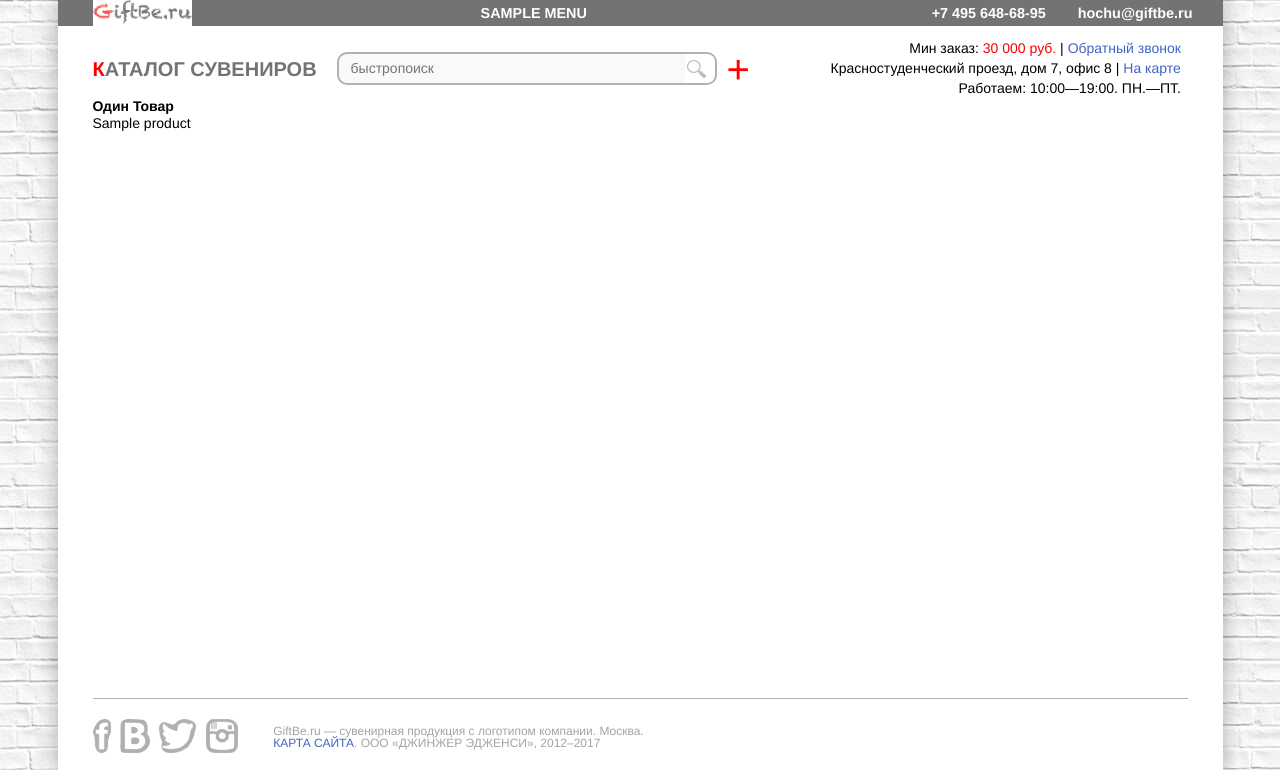
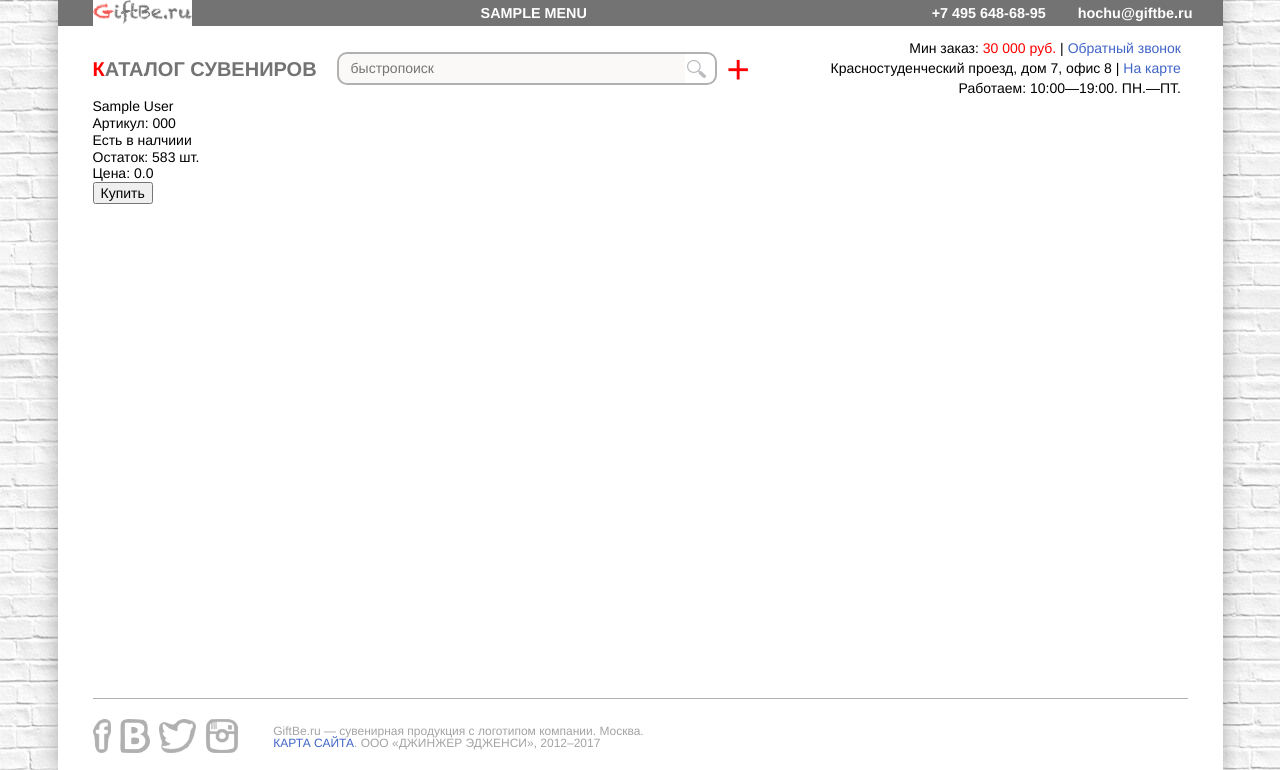
Before and after one commit to Dem4ak/gifts, a Django app: template templates/products/product.html in a window 1280 px wide. Shown: the top 770 px of the page. Run offline with Django 3.2, Linux system fonts and the light colour scheme; tables that the repository leaves empty hold one stand-in row (values such as "Sample post"); the template is opened without the code that fills it: values that come from a table or form of the project are taken from there, most other values are stand-ins (such as "Sample title", 1, 10 or a date in 2020); some libraries are stand-ins or nearby versions.

Commit message:
Style pages

```diff
--- a/products/models.py
+++ b/products/models.py
@@ -74,7 +74,7 @@ class Product(models.Model):
     meta_description = models.TextField(u'описание', blank=True)
 
     is_active = models.BooleanField(default=1)
-
+    group_id = models.CharField(max_length=128, blank=True, null=True, verbose_name=u'ID группы товаров')
     created = models.DateTimeField(u'дата создания', auto_now_add=True, blank=True, null=True, editable=False)
     changed = models.DateTimeField(u'дата изменения', auto_now=True, blank=True, null=True, editable=False)
 
--- a/products/views.py
+++ b/products/views.py
@@ -12,4 +12,6 @@ def all_products(request, category_slug):
 
 def one_product(request, product_slug):
     product = Product.objects.get(slug=product_slug)
+    group_products_count = Product.objects.filter(group_id=product.group_id).count()
+    group_products = Product.objects.filter(group_id=product.group_id)
     return render(request, 'products/product.html', locals())
--- a/templates/products/product.html
+++ b/templates/products/product.html
@@ -1,6 +1,57 @@
-{% extends 'base.html' %}
+{% extends "base.html" %}
+{% load static %}
+{% block title %}{{ seo_text.meta_title }}{% endblock title %}
+{% block meta-keywords %}{{ seo_text.meta_keywords }}{% endblock meta-keywords %}
+{% block meta-description %}{{ seo_text.meta_description }}{% endblock meta-description %}
+{% block meta-title %}{{ seo_text.meta_title }}{% endblock meta-title %}
+{% block style %}
+    <link rel="stylesheet" href="{% static 'css/product.css' %}">
+{% endblock style %}
+{% block page %}
+    <div class="wrapper_one_product">
+        {% if group_products_count > 1 %}
+        <div class="all_product_this_group">
+            {% for group_product in group_products %}
+                {% if group_product.slug == product.slug %}
+                <div class="one_product_this_group">
+                    <img src="{{ group_product.productimage_set.filter.0.image }}" alt="{{ group_product.full_name }}">
+                </div>
+                {% else %}
+                <div class="link_active one_product_this_group">
+                    <a href="/{{ group_product.slug }}">
+                        <img src="{{ group_product.productimage_set.filter.0.image }}" alt="{{ group_product.full_name }}">
+                    </a>
+                </div>
+                {% endif %}
+            {% endfor %}
+        </div>
+        {% endif %}
 
-{% block page %}
-	<h1>Один Товар</h1>
-    {{ product.name }}
+        <div class="content_one_product">
+            <div class="wrapper_info_product">
+                <div class="images_product">
+
+                </div>
+                <div class="info_product">
+                    <div class="full_name_product">{{ product.full_name }}</div>
+                    <div class="rating_product"></div>
+                    <div class="dop_info_product">
+                        <div class="vendor_code">Артикул: {{ product.vendor_code }}</div>
+                        <div class="availability">Есть в налчиии</div>
+                        <div class="count_lost">Остаток: 583 шт.</div>
+                    </div>
+                    <div class="price_count_buy">
+                        <div class="price">
+                            <span>Цена:</span>
+                            <span>{{ product.discount_price }}</span>
+                        </div>
+                        <div class="count"></div>
+                        <div class="buy">
+                            <button>Купить</button>
+                        </div>
+                    </div>
+                </div>
+            </div>
+        </div>
+    </div>
 {% endblock page %}
```
Also changed, not shown: products/migrations/0008_product_group_id.py (added), static/css/product.css (added).
